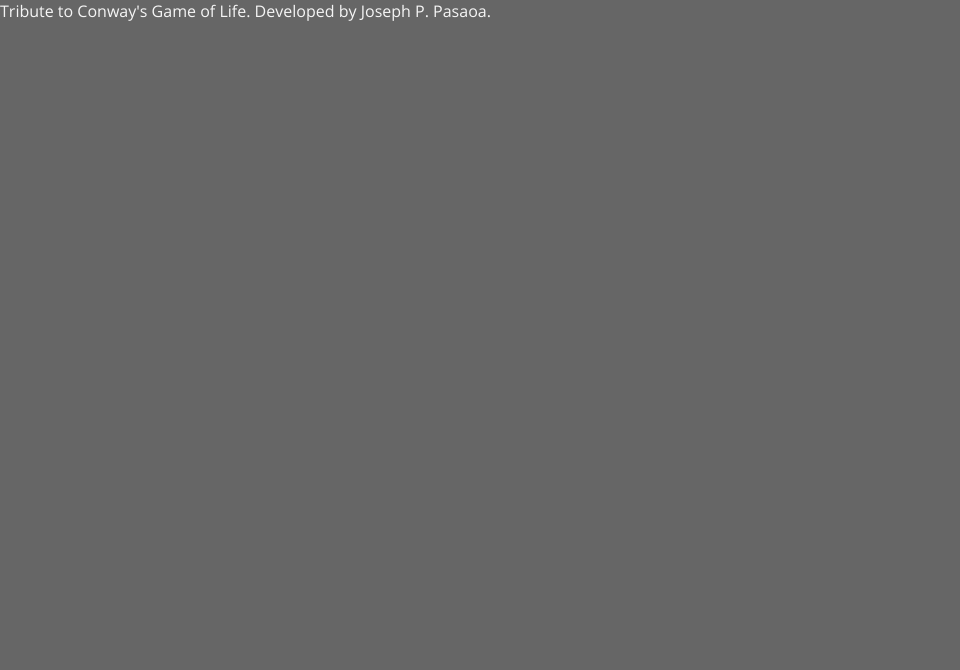
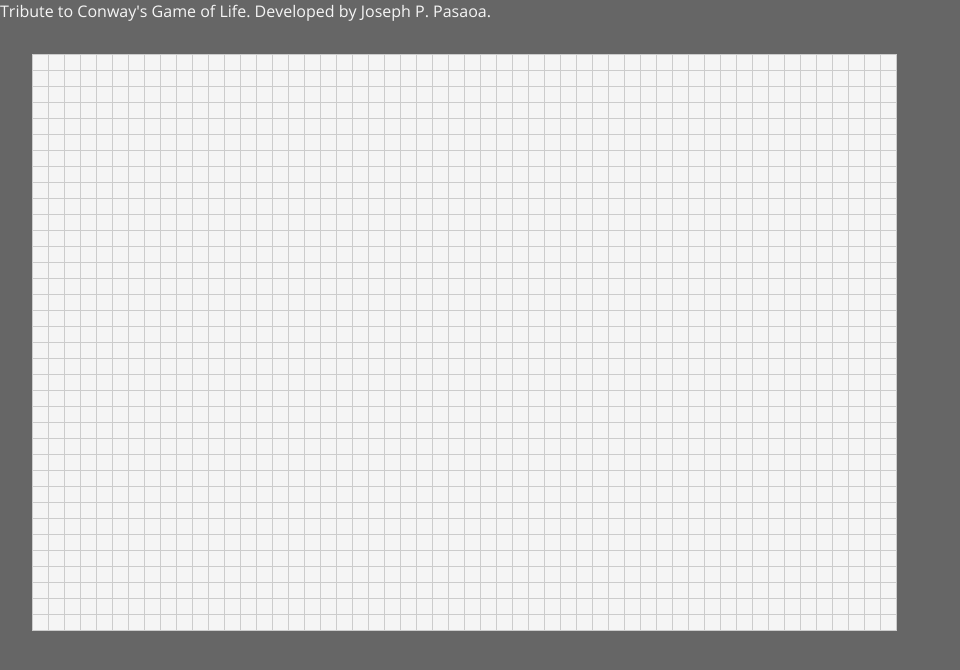
Before and after one commit to joseph-p-pasaoa/conways-game-of-life--react-ts, a React (Create React App) app: page / in a window 1280 px wide. Shown: the top 670 px of the page, without its empty margins (0-960 px from the left). Built offline with nearby package versions, Linux system fonts and the light colour scheme.

Commit message:
reattach board.boolMatrix to MatrixDisplay component

```diff
--- a/src/components/CellDisplay.tsx
+++ b/src/components/CellDisplay.tsx
@@ -15,14 +15,14 @@ export interface Props {
   isCellAlive: boolean;
   boolRowIndex: number;
   boolColIndex: number;
-  handleClickCell(event: object): void;
+  // handleClickCell(event: object): void;
 }
 
 
 
 /* COMPONENT */
 const MemoizedCellDisplay = memo(
-  function CellDisplay({ isCellAlive, boolRowIndex, boolColIndex, handleClickCell }: Props) {
+  function CellDisplay({ isCellAlive, boolRowIndex, boolColIndex /*, handleClickCell */ }: Props) {
     return(
       <div
         className={`cell${isCellAlive ? ' alive' : ''}`}
@@ -31,7 +31,7 @@ const MemoizedCellDisplay = memo(
         onClick={(e) => {
             const targetRow = e.currentTarget.dataset.row;
             const targetCol = e.currentTarget.dataset.col;
-            handleClickCell([ targetRow, targetCol ]);
+            // handleClickCell([ targetRow, targetCol ]);
         }}
       ></div>
     );
--- a/src/components/MatrixDisplay.tsx
+++ b/src/components/MatrixDisplay.tsx
@@ -15,13 +15,13 @@ import RowDisplay from './RowDisplay';
 /* TYPING */
 export interface Props {
   boolMatrix: boolean[][];
-  handleClickCell(event: object): void;
+  // handleClickCell(event: object): void;
 }
 
 
 
 /* COMPONENT */
-const MatrixDisplay = ({ boolMatrix, handleClickCell }: Props) => {
+const MatrixDisplay = ({ boolMatrix /*, handleClickCell */ }: Props) => {
 
   let showMatrix = boolMatrix.map((boolRow, boolRowIndex) => {
       return(
@@ -29,7 +29,7 @@ const MatrixDisplay = ({ boolMatrix, handleClickCell }: Props) => {
           key={boolRowIndex}
           boolRowIndex={boolRowIndex}
           boolRow={boolRow}
-          handleClickCell={handleClickCell}
+          // handleClickCell={handleClickCell}
         />
       );
   });
--- a/src/components/RowDisplay.tsx
+++ b/src/components/RowDisplay.tsx
@@ -16,14 +16,14 @@ import CellDisplay from './CellDisplay';
 export interface Props {
   boolRowIndex: number;
   boolRow: boolean[];
-  handleClickCell(event: object): void;
+  // handleClickCell(event: object): void;
 }
 
 
 
 /* COMPONENT */
 const MemoizedRowDisplay = memo(
-  function RowDisplay({ boolRowIndex, boolRow, handleClickCell }: Props) {
+  function RowDisplay({ boolRowIndex, boolRow /*, handleClickCell */ }: Props) {
     const displayRow = boolRow.map((isCellAlive, boolColIndex) => {
         return(
           <CellDisplay
@@ -31,7 +31,7 @@ const MemoizedRowDisplay = memo(
             isCellAlive={isCellAlive}
             boolRowIndex={boolRowIndex}
             boolColIndex={boolColIndex}
-            handleClickCell={handleClickCell}
+            // handleClickCell={handleClickCell}
           />
         );
     })
--- a/src/pages/Main.tsx
+++ b/src/pages/Main.tsx
@@ -23,7 +23,7 @@ import GameBoard from '../classes/GameBoard';
 import '../App.scss';
 // import Controls from '../components/Controls';
 // import FeedbackDisplay from '../components/FeedbackDisplay';
-// import MatrixDisplay from '../components/MatrixDisplay';
+import MatrixDisplay from '../components/MatrixDisplay';
 
 
 
@@ -48,7 +48,7 @@ import '../App.scss';
 
 /* COMPONENT */
 const App = () => {
-  const [boolMatrix, setBoolMatrix] = useState(new GameBoard(36, 54));
+  const [board, setBoard] = useState(new GameBoard(36, 54));
   // const [isClockRunning, setIsClockRunning] = useState(false);
   // const [tickInterval, setTickInterval] = useState(1000);  // number in milliseconds (ms)
   // const [ticksPassed, setTicksPassed] = useState(0);
@@ -84,10 +84,10 @@ const App = () => {
         isClockRunning={isClockRunning}
         ticksPassed={ticksPassed}
       /> */}
-      {/* <MatrixDisplay
-        boolMatrix={boolMatrix}
-        handleClickCell={handleClickCell}
-      /> */}
+      <MatrixDisplay
+        boolMatrix={board.boolMatrix}
+        // handleClickCell={handleClickCell}
+      />
     </div>
   );
 }
```
